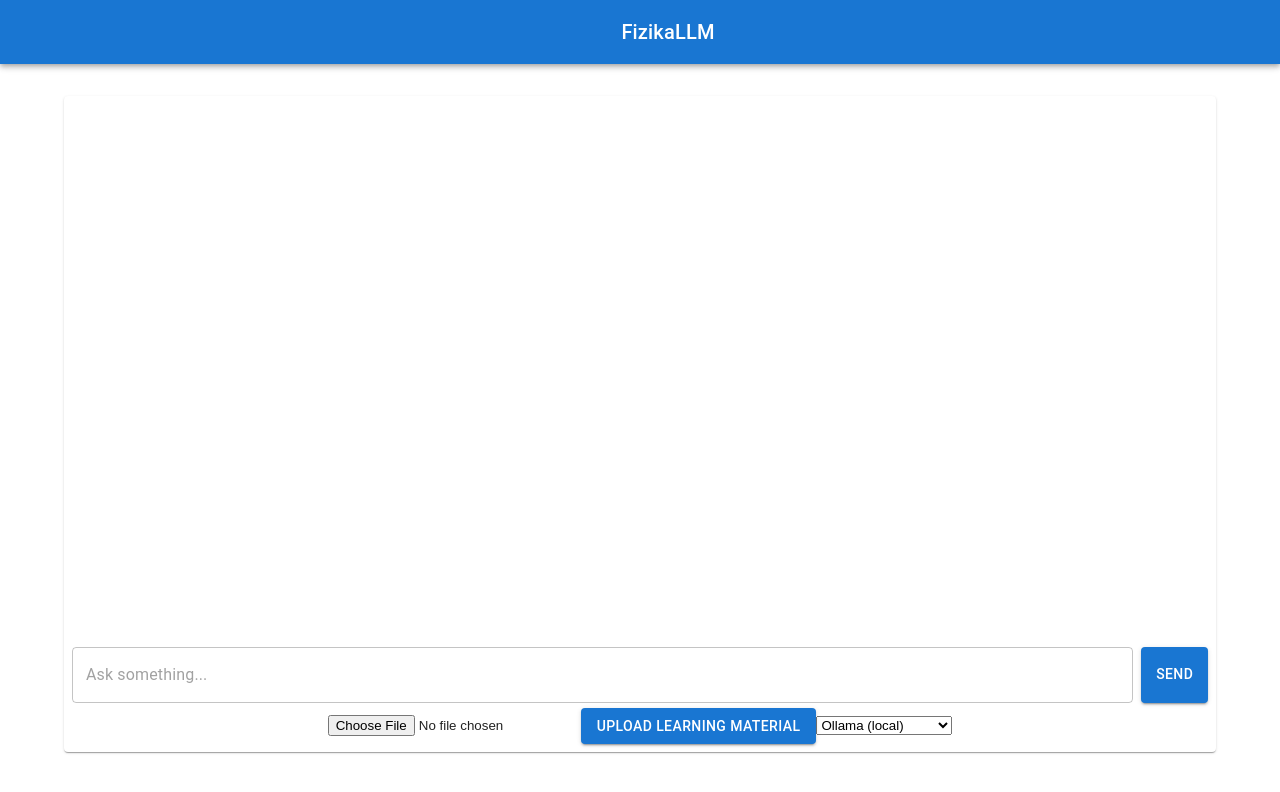
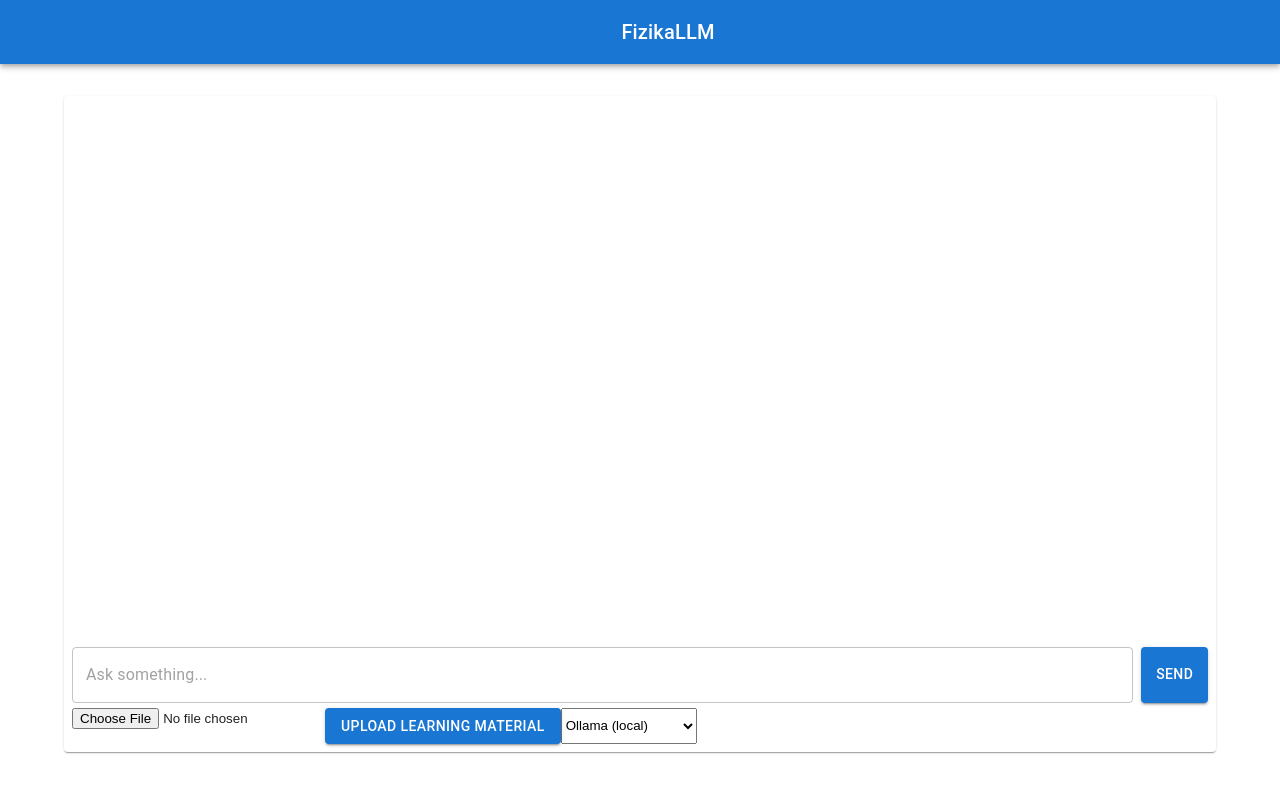
Before and after one commit to ErikGreblo/Diplomski-projekt, a React (Create React App) app in the folder projectfront/: page / in a window 1280 px wide. Shown: the top 792 px of the page. Built offline with nearby package versions, Linux system fonts and the light colour scheme; some icons are missing.

Commit message:
Dodani className-ovi

```diff
--- a/projectfront/src/App.css
+++ b/projectfront/src/App.css
@@ -36,3 +36,8 @@
     transform: rotate(360deg);
   }
 }
+
+.box-under{
+  display: flex;
+  flex-direction: row;
+}
--- a/projectfront/src/App.js
+++ b/projectfront/src/App.js
@@ -80,17 +80,17 @@ const onFileUpload = async () => {
 
     <div className="App">
     <AppBar/>
-    <Container maxWidth="lg" sx={{ paddingTop: '32px' }}>
-      <Paper sx={{ height: '80vh', display: 'flex', flexDirection: 'column', p: 1 }}>
+    <Container className={"all"} maxWidth="lg" sx={{ paddingTop: '32px' }}>
+      <Paper className={"chat-box"} sx={{ height: '80vh', display: 'flex', flexDirection: 'column', p: 1 }}>
         <MessageList messages={messages} />
         <MessageInput onSend={sendMessage} />
-        <Box sx={{ paddingTop: '5px' }}>
-        <input type="file" onChange={onFileChange} />
-        <Button onClick={onFileUpload} variant="contained"> Upload learning material </Button>
-        <ModelDropdown
-        value={selectedModel}
-        onChange={setSelectedModel}
-        />
+        <Box className={"box-under"} sx={{ paddingTop: '5px' }}>
+          <input className={"btn-file"} type="file" onChange={onFileChange} />
+          <Button className={"btn-upload"} onClick={onFileUpload} variant="contained"> Upload learning material </Button>
+          <ModelDropdown
+          value={selectedModel}
+          onChange={setSelectedModel}
+          />
         </Box>
       </Paper>
     </Container>
--- a/projectfront/src/components/Appbar.js
+++ b/projectfront/src/components/Appbar.js
@@ -8,7 +8,7 @@ import MenuIcon from '@mui/icons-material/Menu';
 
 export default function Appbar() {
   return (
-    <Box sx={{ flexGrow: 1 }}>
+    <Box className={"header"} sx={{ flexGrow: 1 }}>
       <AppBar position="static">
         <Toolbar>
           <IconButton
--- a/projectfront/src/components/ChatMessage.js
+++ b/projectfront/src/components/ChatMessage.js
@@ -9,11 +9,13 @@ export default function ChatMessage({ message }) {
 
   return (
     <Box
+        className={"chat-all"}
       display="flex"
       justifyContent={isUser ? 'flex-end' : 'flex-start'}
       mb={1}
     >
       <Paper
+          className={"msg-box"}
         sx={{
           p: 1.5,
           maxWidth: '70%',
--- a/projectfront/src/components/MessageInput.js
+++ b/projectfront/src/components/MessageInput.js
@@ -11,7 +11,7 @@ export default function MessageInput({ onSend }) {
   };
 
   return (
-    <Box display="flex" gap={1}>
+    <Box className={"box-msg"} display="flex" gap={1}>
       <TextField
         fullWidth
         placeholder="Ask something..."
@@ -19,7 +19,7 @@ export default function MessageInput({ onSend }) {
         onChange={(e) => setText(e.target.value)}
         onKeyDown={(e) => e.key === 'Enter' && handleSend()}
       />
-      <Button variant="contained" onClick={handleSend}>
+      <Button className={"btn-send"} variant="contained" onClick={handleSend}>
         Send
       </Button>
     </Box>
--- a/projectfront/src/components/MessageList.js
+++ b/projectfront/src/components/MessageList.js
@@ -10,7 +10,7 @@ export default function MessageList({ messages }) {
   }, [messages]);
 
   return (
-    <Box sx={{ flexGrow: 1, overflowY: 'auto', mb: 2, maxHeight: '70vh' }}>
+    <Box className={"box-text"} sx={{ flexGrow: 1, overflowY: 'auto', mb: 2, maxHeight: '70vh' }}>
       {messages.map((msg) => (
         <ChatMessage key={msg.id} message={msg} />
       ))}
--- a/projectfront/src/components/ModelDropdown.js
+++ b/projectfront/src/components/ModelDropdown.js
@@ -1,6 +1,6 @@
 function ModelDropdown({ value, onChange }) {
   return (
-    <select value={value} onChange={(e) => onChange(e.target.value)}>
+    <select className={"dropdown-model"} value={value} onChange={(e) => onChange(e.target.value)}>
       <option value="ollama">Ollama (local)</option>
       <option value="openai">ChatGPT (OpenAI)</option>
     </select>
```
